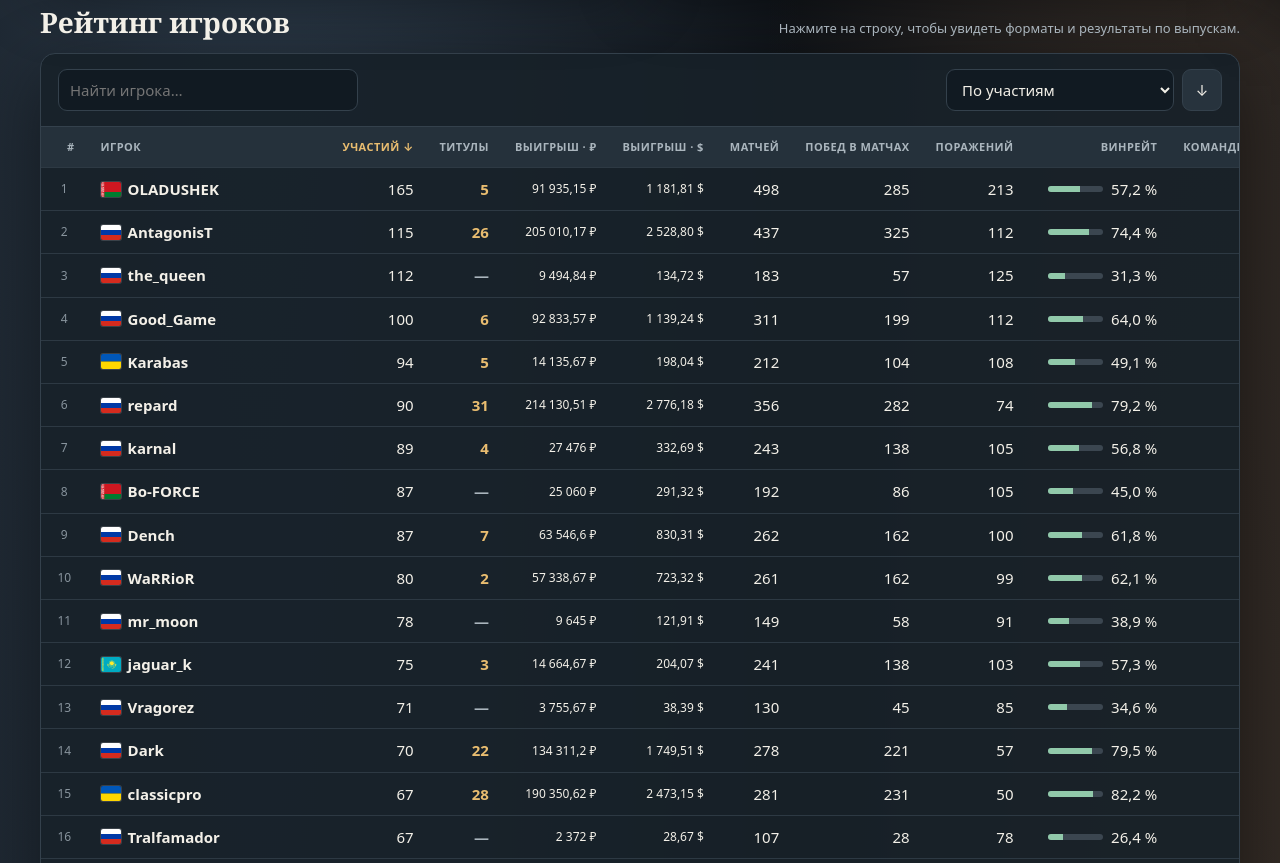
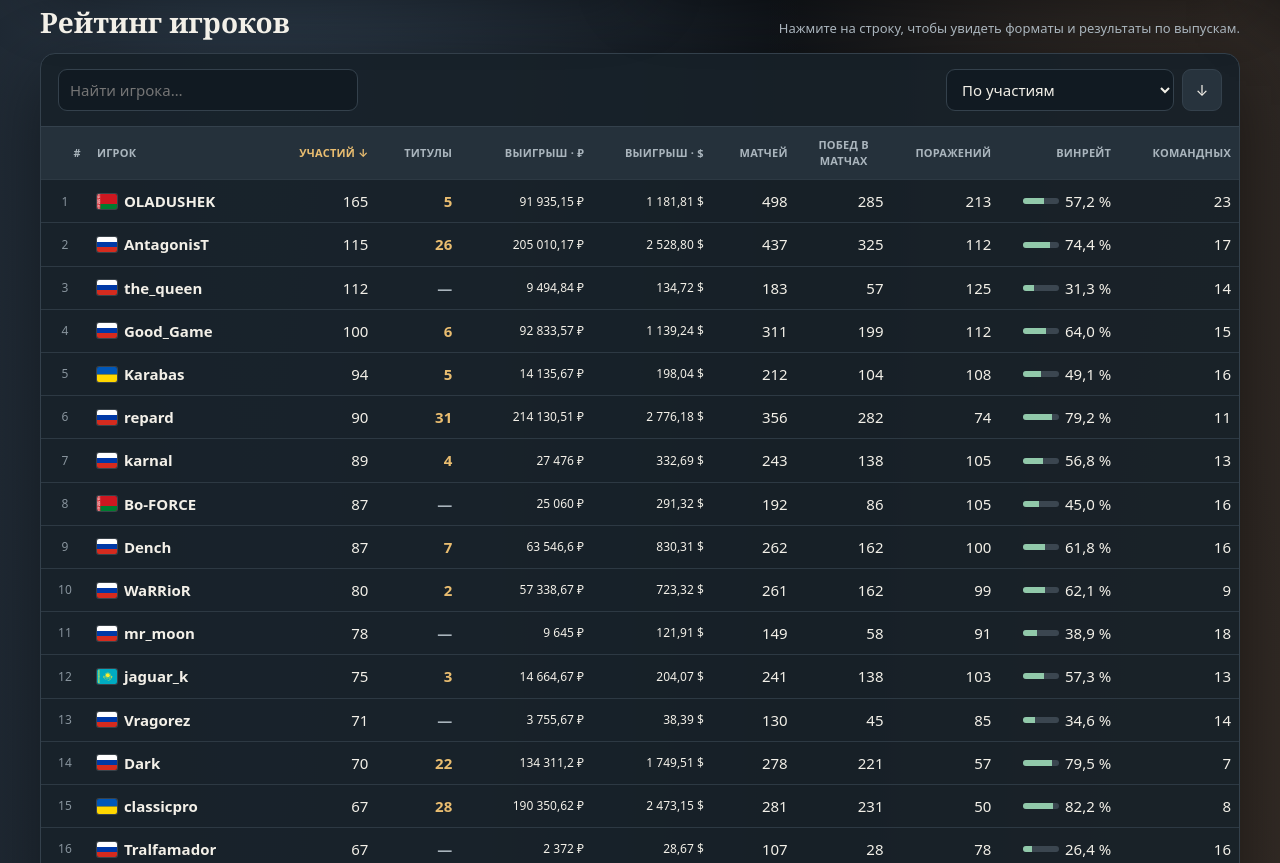
Before and after one commit to Ryzhikoff/rusaoc-cup, a plain HTML site: page site/rusaoc-cup-statistics.html in a window 1280 px wide. Shown: the part 799-1662 px from the top of the page. Drawn offline with Linux system fonts and the light colour scheme.

Commit message:
Fit all player statistics columns within the table

```diff
--- a/site/rusaoc-cup-statistics.html
+++ b/site/rusaoc-cup-statistics.html
@@ -6,7 +6,7 @@
   <meta name="viewport" content="width=device-width, initial-scale=1">
   <meta name="color-scheme" content="dark">
   <title>Rusaoc Cup — статистика серии</title>
-  <link rel="stylesheet" href="tournaments.css?v=fcf2cf4fd0cb">
+  <link rel="stylesheet" href="tournaments.css?v=8b702b0b1226">
   <style>
     :root { color-scheme:dark; --bg:#101419; --panel:#19212a; --panel2:#202b36; --line:#34414c; --text:#f3f0e8; --muted:#aab5bd; --gold:#e9bd70; --gold2:#b98448; --blue:#8db6cd; --green:#91c9aa; --red:#e4a096; --shadow:0 20px 70px #0007; }
     * { box-sizing:border-box; }
--- a/site/tournaments.css
+++ b/site/tournaments.css
@@ -25,7 +25,20 @@
 .text-button{padding:0;border:0;background:none;color:var(--text);font-weight:700;text-align:left}
 .text-button:hover{color:var(--gold)}
 .event-link{font-size:inherit;color:var(--gold)}
-.player-table{min-width:1200px}
+.player-table{min-width:980px;table-layout:fixed}
+.player-table th,.player-table td{padding:10px 8px}
+.player-table th{width:7%;white-space:normal;overflow-wrap:anywhere;letter-spacing:.02em}
+.player-table th:first-child{width:4%}
+.player-table th:nth-child(2){width:16%}
+.player-table th:nth-child(3),.player-table th:nth-child(8){width:8%}
+.player-table th:nth-child(5){width:11%}
+.player-table th:nth-child(6),.player-table th:nth-child(10),.player-table th:last-child{width:10%}
+.player-table th:nth-child(9){width:9%}
+.player-table .player-button{max-width:100%}
+.player-table .player-identity>span{min-width:0;overflow-wrap:anywhere}
+.player-table .rate{gap:6px;white-space:nowrap}
+.player-table .rate-bar{width:36px;flex:0 1 36px}
+@media(max-width:1100px){.player-table th{font-size:10px;letter-spacing:0}}
 .earnings-value{white-space:nowrap;font-size:12px}
 .drawer .profile-metrics.with-prizes{grid-template-columns:repeat(3,minmax(0,1fr))}
 .drawer .profile-metrics .prize-value{font-size:17px;white-space:nowrap}
```
